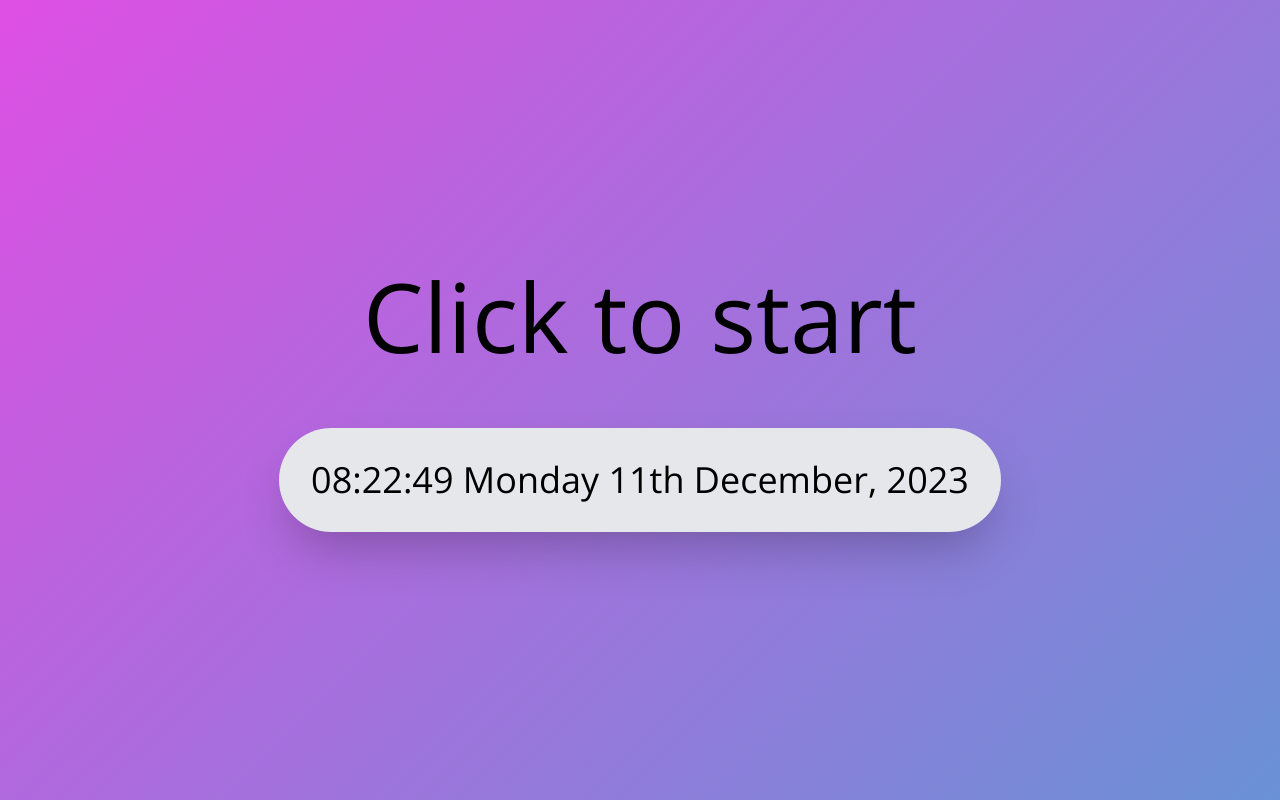
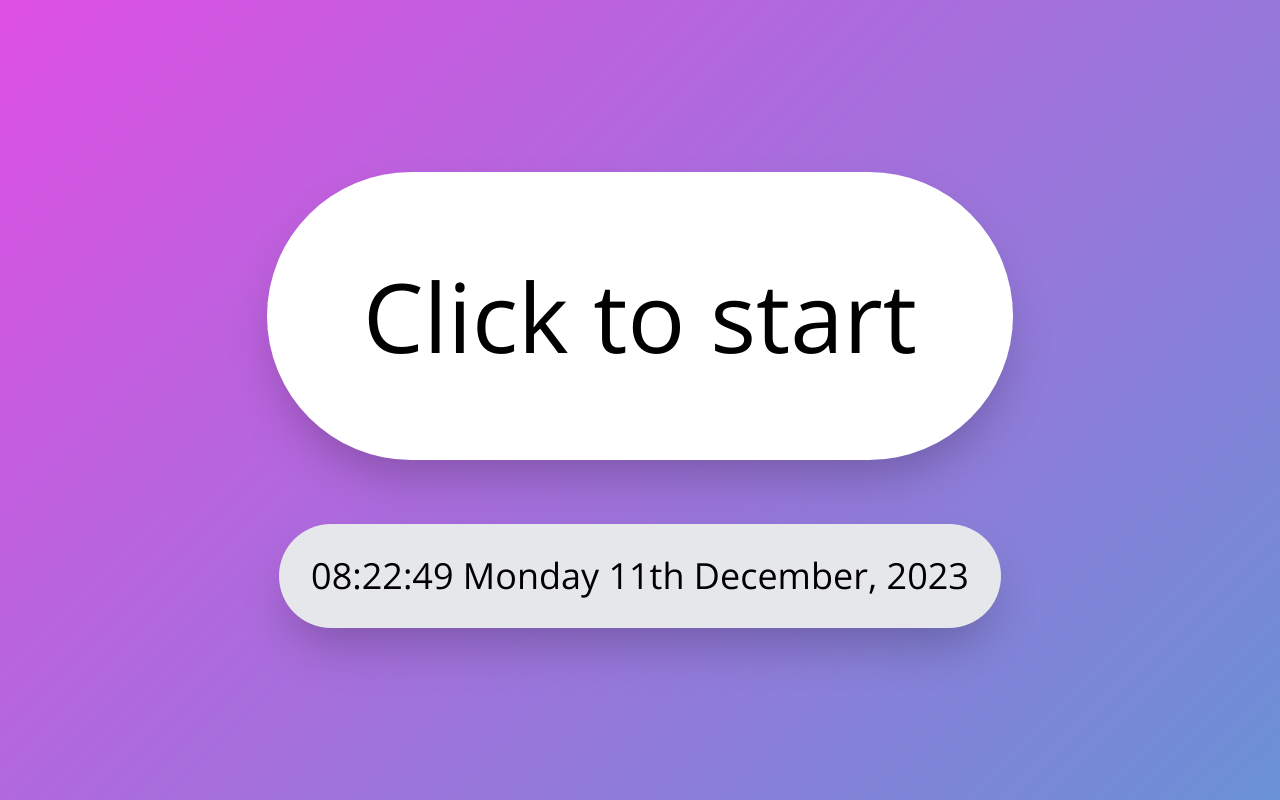
Before and after one commit to JoeskiG/timer-web, a React (Vite) app: page / in a window 1280 px wide. Built offline with nearby package versions, Linux system fonts and the light colour scheme.

Commit message:
fix click start

```diff
--- a/src/App.tsx
+++ b/src/App.tsx
@@ -115,7 +115,10 @@ function App() {
             })
 
           ) : (
-            <h1>Click to start</h1>
+            <div onClick={handleClickTimer} id="timerMain" className='transition-all p-24 shadow-2xl hover:shadow-3xl hover:scale-[100.5%] rounded-full bg-white flex justify-center items-center'>
+              <h1>Click to start</h1>
+
+            </div>
           )
         }
 
```
